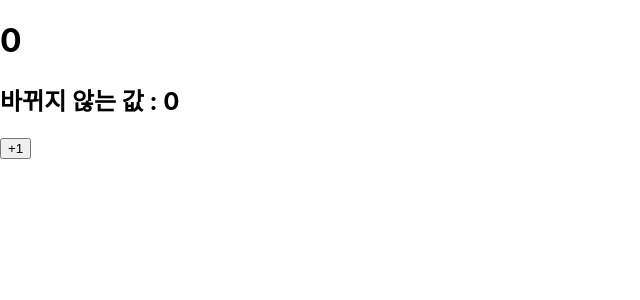
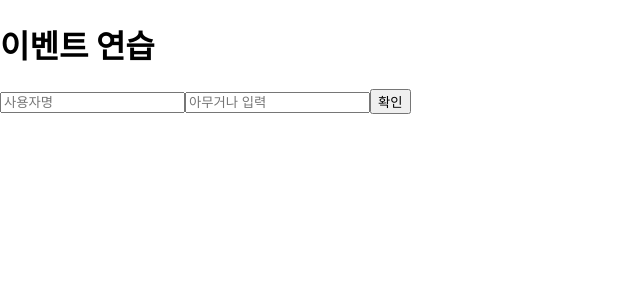
Before and after one commit to Youngpro95/reactBookStudy, a React (Create React App) app in the folder hello-react/: page / in a window 1280 px wide. Shown: the top 300 px of the page, without its empty margins (0-640 px from the left). Built offline with nearby package versions, Linux system fonts and the light colour scheme.

Commit message:
keyPress

```diff
--- a/hello-react/src/App.js
+++ b/hello-react/src/App.js
@@ -1,10 +1,14 @@
 import React, { Component } from "react";
 import "./App.css";
 import Counter from './Counter';
+import EventPractice from "./EventPractice";
 import MyComponent from "./MyComponent";
+import Say from './Say'
 
 const App = () => {
-  return <Counter />;
+  return <EventPractice/>;
+  // return <Say />;
+  // return <Counter />;
   // <MyComponent name="React" favoriteNumber={13}>
   //   리액트
   // </MyComponent>
--- /dev/null
+++ b/hello-react/src/EventPractice.js
@@ -0,0 +1,48 @@
+import React, { Component } from 'react'
+
+export class EventPractice extends Component {
+  state = {
+    message :''
+  }
+  // constructor(props){
+  //   super(props);
+  //   this.handleChange = this.handleChange.bind(this);
+  //   this.handleClick = this.handleClick.bind(this);
+  // }
+  handleChange= (e) => {
+    this.setState({
+      [e.target.name] : e.target.value
+    })
+  }
+  handleClick = (e)=> {
+    alert(this.state.username+': '+this.state.message);
+    this.setState({
+      username : '',
+      message : ''
+    })
+  }
+  handleKeyPress = (e)=>{
+    if(e.key ==='Enter'){
+      this.handleClick();
+    }
+  }
+
+  render() {
+    return (
+      <div>
+        <h1>이벤트 연습</h1>
+        <input
+          type='text'
+          name='username'
+          placeholder='사용자명'
+          value={this.state.message}
+          onChange={this.handleChange}></input>
+        <input type="text" name="message" placeholder='아무거나 입력' value={this.state.message} onChange={this.handleChange} onKeyPress={this.handleKeyPress}>
+        </input>
+          <button onClick={this.handleClick}>확인</button>
+      </div>
+    )
+  }
+}
+
+export default EventPractice
--- /dev/null
+++ b/hello-react/src/Say.js
@@ -0,0 +1,20 @@
+import React, {useState} from 'react';
+
+const Say = ()=>{
+  const [message, setMessage] = useState('');
+  const onClickEnter = () => setMessage('안녕하세요')
+  const onClickleave = () => setMessage('안녕히가세요')
+  const [color, setColor] = useState("yellow");
+  return(
+    <div>
+      <button onClick={onClickEnter}>입장</button>
+      <button onClick={onClickleave}>퇴장</button>
+      <h1 style={{color}}>{message}</h1>
+      <button style={{color:'red'}} onClick={()=>setColor('red')}>빨간색</button>
+      <button style={{color:'green'}} onClick={()=>setColor('green')}>초록색</button>
+      <button style={{color:'blue'}} onClick={()=>setColor('blue')}>파란색</button>
+    </div>
+  );
+};
+
+export default Say;
```
